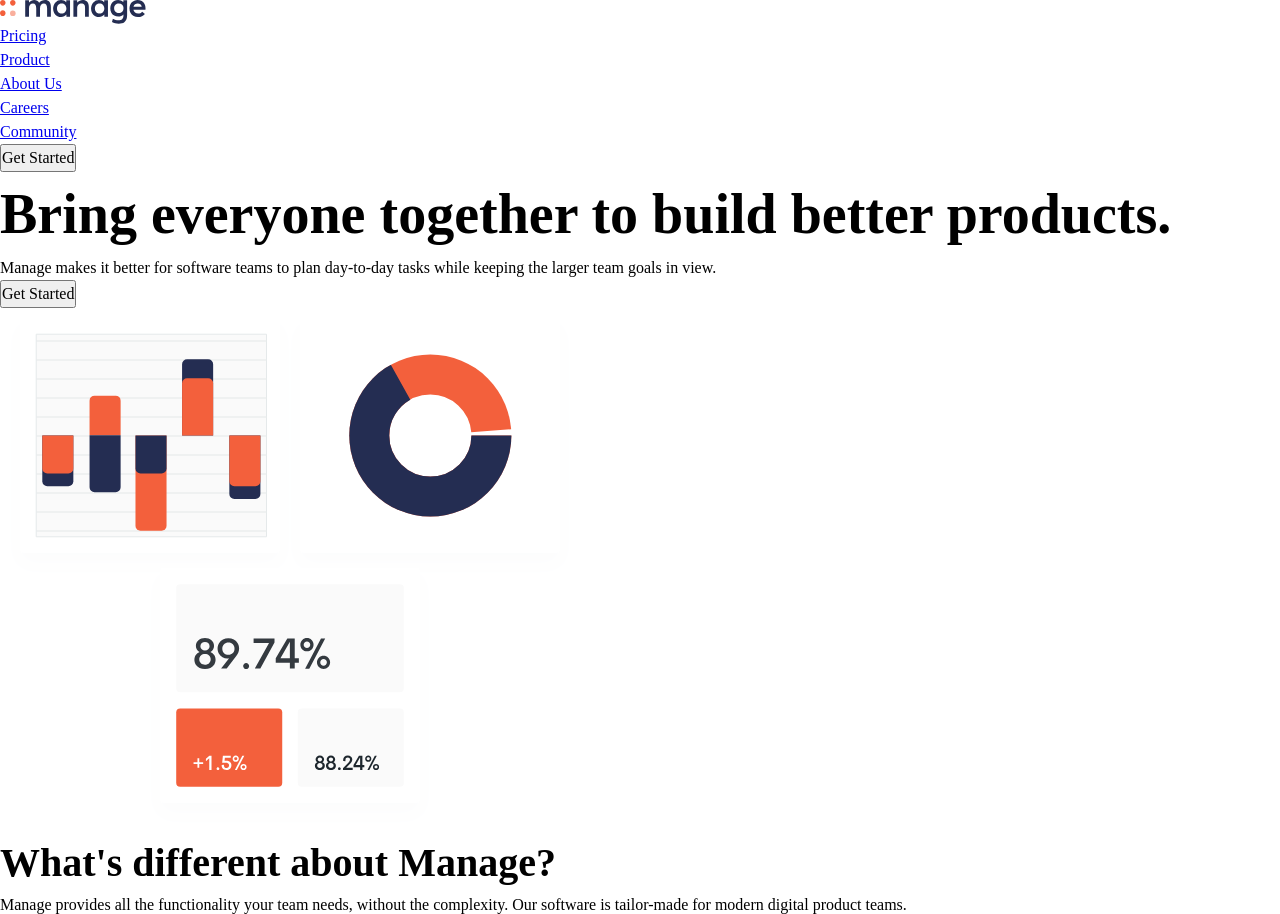
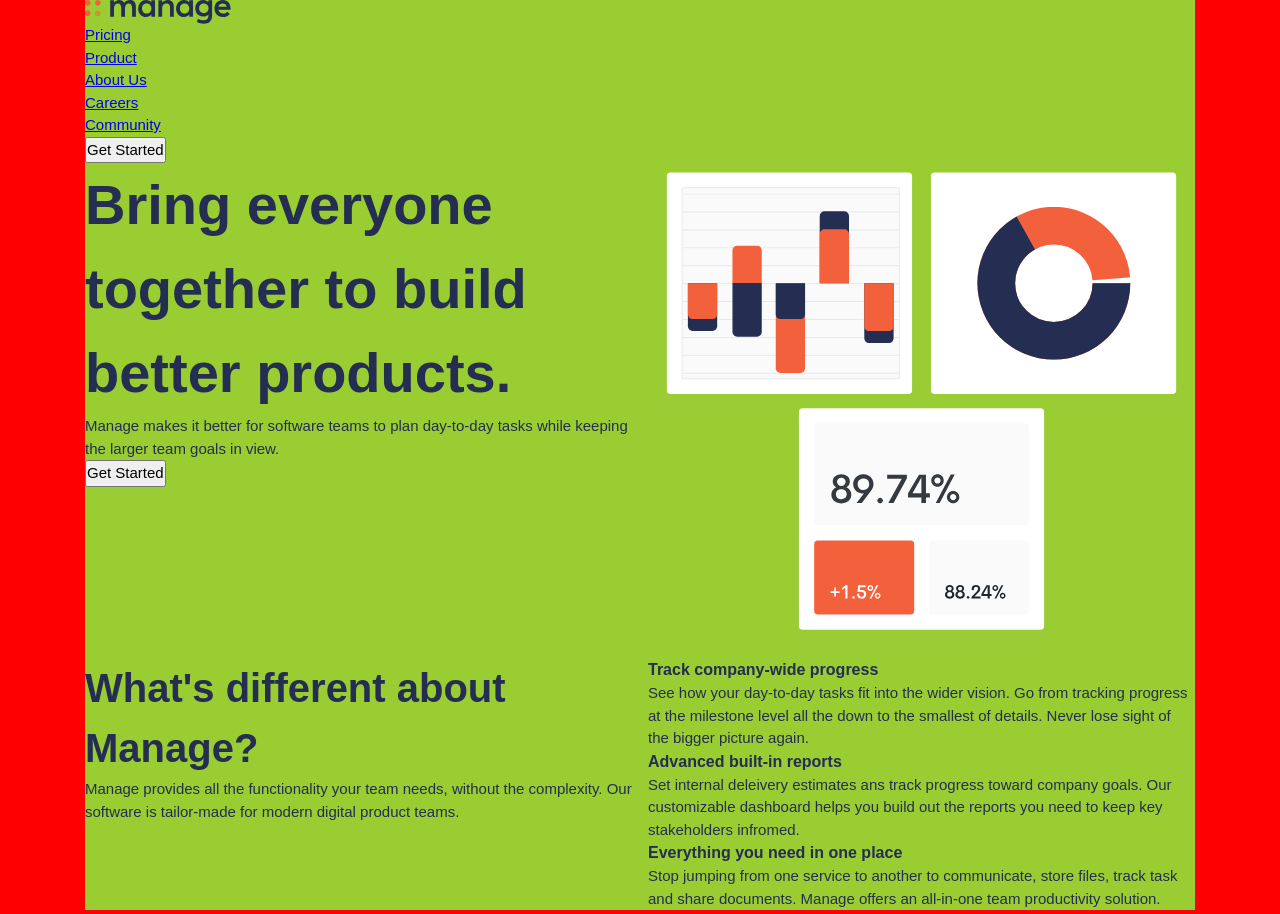
Before and after one commit to d-kens/Manage-Landing-Page-, a plain HTML site: page index.html in a window 1280 px wide. Shown: the top 914 px of the page. Drawn offline with Linux system fonts and the light colour scheme; a web font is replaced by a local one.

Commit message:
Started with the general styles

```diff
--- a/index.html
+++ b/index.html
@@ -115,7 +115,7 @@
       <button class="button"> Get Started </button>
     </section>
 
-    <section class="cta | bg-primary-400 text-neutral-100">
+    <section class="cta | bg-accent-400 text-neutral-100">
       <div class="container">
         <div>
           <p class="fs-secondary-heading fw-bold">
--- a/style.css
+++ b/style.css
@@ -14,8 +14,8 @@
 
     --clr-primary-400: hsl(228, 39%, 23%);
 
-    --clr-neutral-100: hsl(232, 12%, 13%);
-    --clr-neutral-900: hsl(0, 0%, 0%);
+    --clr-neutral-900: hsl(232, 12%, 13%);
+    --clr-neutral-100: hsl(0, 0%, 100%);
 
     /* Fonts */
     --ff-primary: 'Be Vietnam Pro', sans-serif;
@@ -150,3 +150,35 @@
 .fs-400 { font-size: var(--fs-400); }
 .fs-500 { font-size: var(--fs-500); }
 .fs-600 { font-size: var(--fs-600); }
+
+.container {
+    /* Locally scoped custom properties */
+   --max-width: 1110px;
+   --padding: 1rem;
+
+   width: min(var(--max-width), 100% - (var(--padding) * 2));
+   margin-inline: auto;
+   background-color: yellowgreen;
+}
+
+.even-columns {
+    display: grid;
+    gap: 1rem;
+}
+
+@media (min-width: 50em) {
+    .even-columns {
+        grid-auto-flow: column;
+        grid-auto-columns: 1fr;
+    }
+}
+
+/*==================================
+GENERAL STYLING
+====================================*/
+body {
+    background-color: red;
+    font-size: var(--fs-body);
+    font-family: var(--ff-body);
+    color: var(--clr-primary-400);
+}
```
Also changed, not shown: 1 other file.
